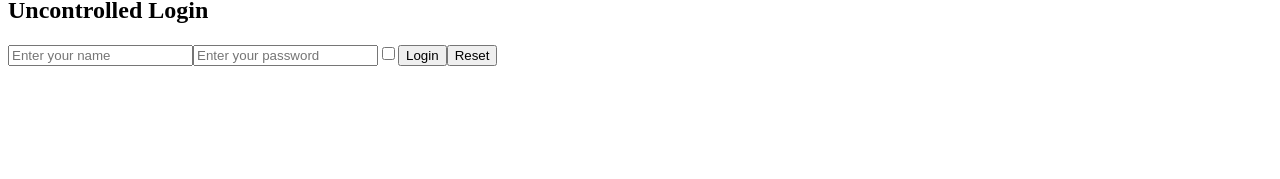
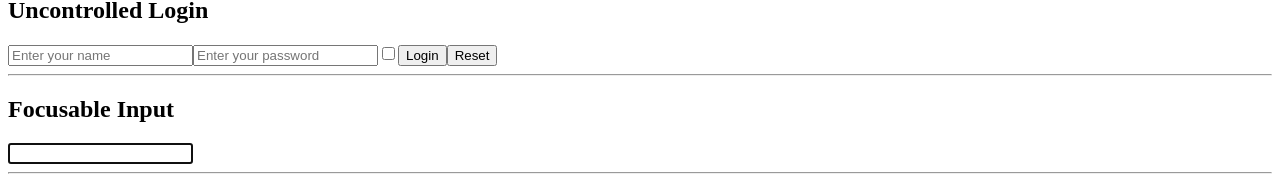
Before and after one commit to MartinGergov/React, a React (Vite) app: page / in a window 1280 px wide. Shown: the part 791-970 px from the top of the page. Before the commit the page ends 865 px from the top, so only its background shows below. Built offline with nearby package versions, Linux system fonts and the light colour scheme.

Commit message:
Ejercicio 23

```diff
--- a/src/App.jsx
+++ b/src/App.jsx
@@ -1,6 +1,7 @@
 import { AlertClock } from "./AlertClock";
 import { Clock } from "./Clock";
 import { Counter } from "./Counter";
+import { FocusableInput } from "./FocusableInput";
 import { Hello } from "./Hello";
 import { InteractiveWelcome } from "./InteractiveWelcome";
 import { Login } from "./Login";
@@ -35,6 +36,9 @@ export function App() {
       <Login />
       <hr />
       <UncontrolledLogin />
+      <hr />
+      <FocusableInput />
+      <hr />
     </div>
   );
 }
--- /dev/null
+++ b/src/FocusableInput.jsx
@@ -0,0 +1,15 @@
+import { useEffect, useRef } from "react";
+
+export function FocusableInput() {
+  const inputRef = useRef(null);
+
+  useEffect(() => {
+    inputRef.current?.focus();
+  }, []);
+  return (
+    <div>
+      <h2>Focusable Input</h2>
+      <input ref={inputRef} />
+    </div>
+  );
+}
```
